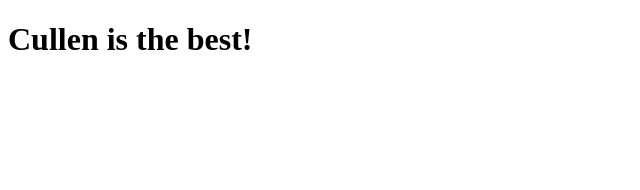
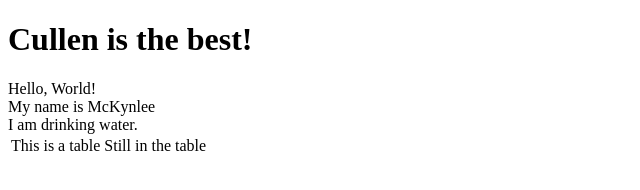
Before and after one commit to McKynlee/cullen-html-css, a plain HTML site: page index.html in a window 1280 px wide. Shown: the whole page, without its empty margins (0-640 px from the left). Drawn offline with Linux system fonts and the light colour scheme.

Commit message:
more html

```diff
--- a/index.html
+++ b/index.html
@@ -7,5 +7,18 @@
   </head>
   <body>
     <h1>Cullen is the best!</h1>
+
+    <div>
+      Hello, World!
+      <div>My name is McKynlee</div>
+    </div>
+    <div>I am drinking water.</div>
+
+    <table>
+      <tr>
+        <td>This is a table</td>
+        <td>Still in the table</td>
+      </tr>
+    </table>
   </body>
 </html>
```
